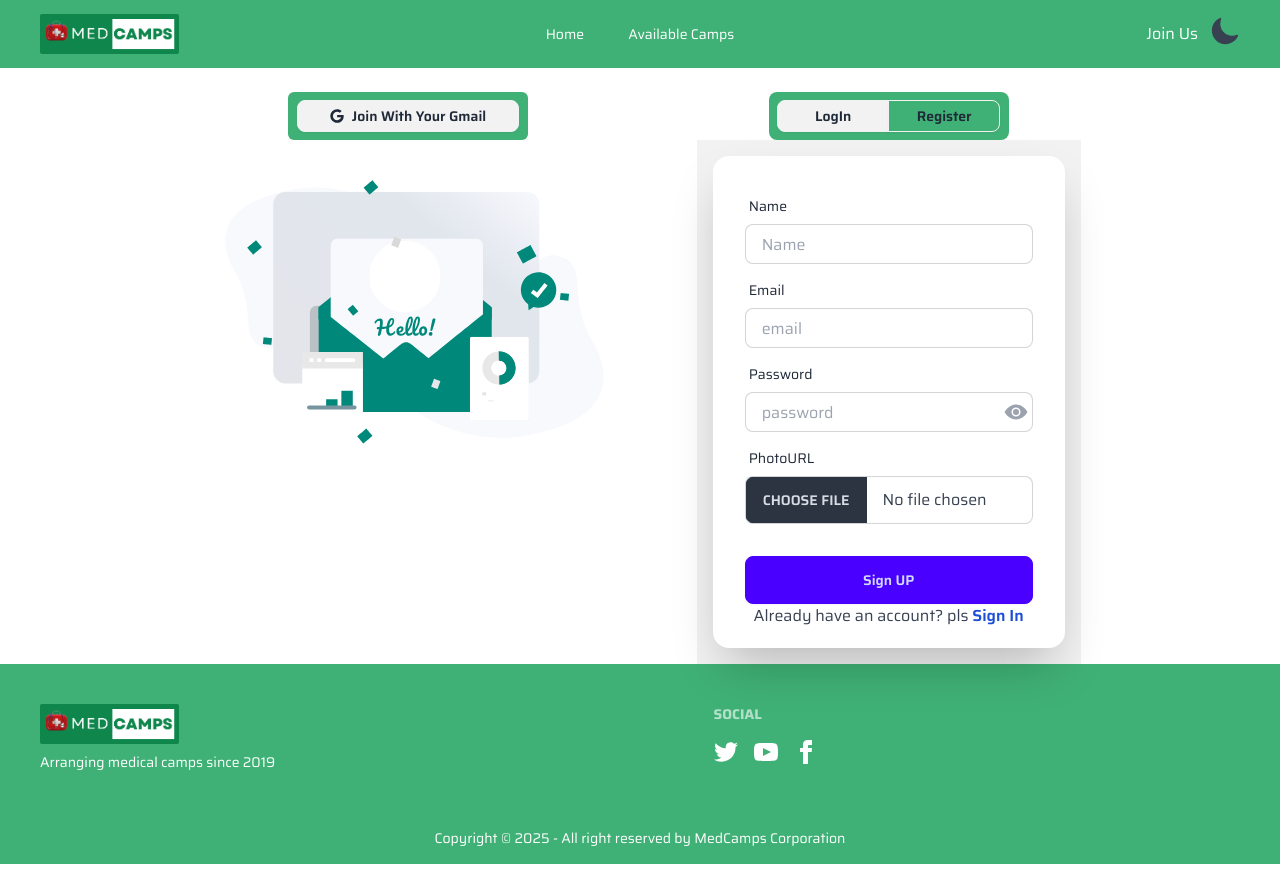
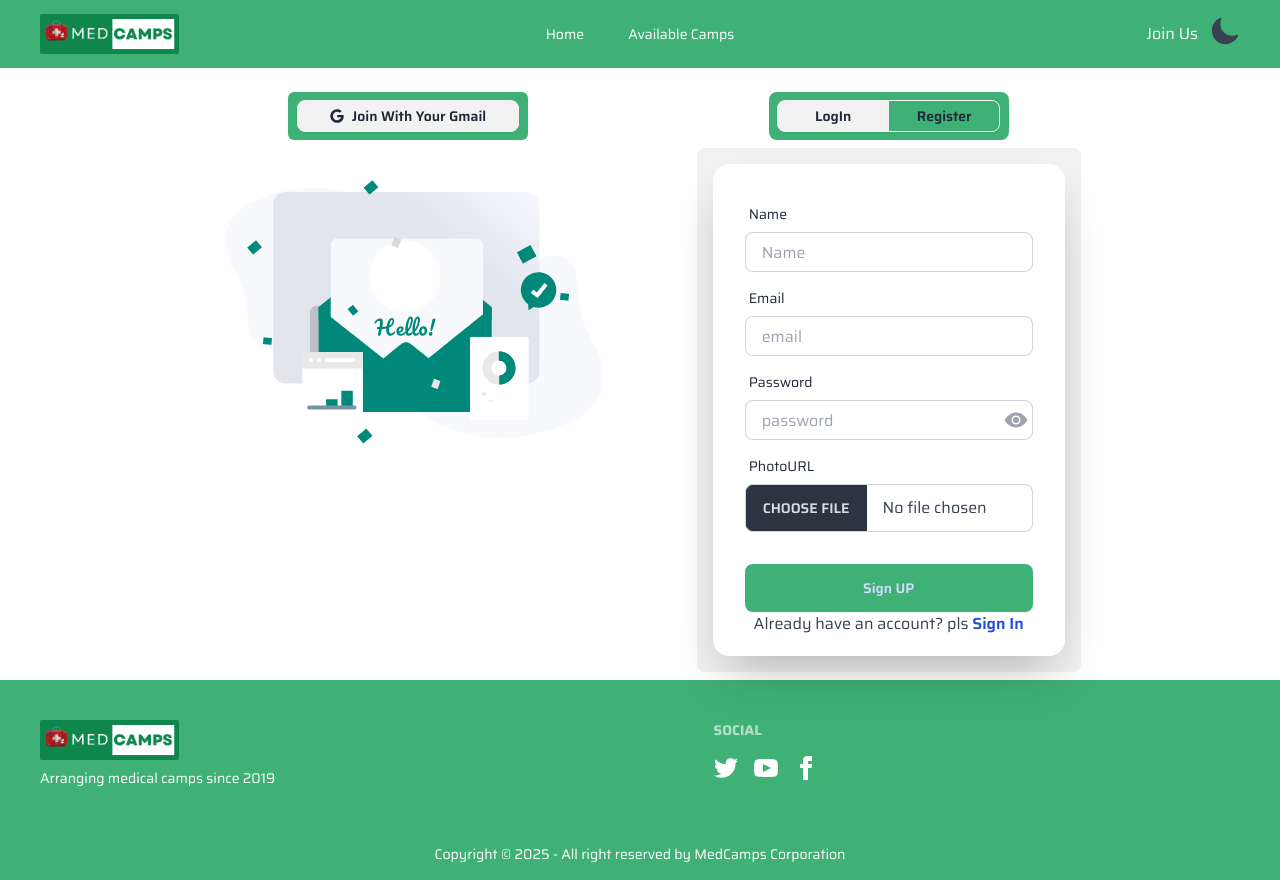
Before and after one commit to bornilshopno/medcamps-clientside, a React (Vite) app: page /join-us in a window 1280 px wide. Built offline with nearby package versions, Linux system fonts and the light colour scheme; no server answers.

Commit message:
CSS updated for registration poriton

```diff
--- a/src/Auths/Login.jsx
+++ b/src/Auths/Login.jsx
@@ -79,7 +79,7 @@ const Login = () => {
                                 <input type="text" ref={captchaRef} placeholder="typeCaptcha" name="captcha" className="input input-bordered h-10" onBlur={handleValidateCaptcha} required />
                             </div>
                             <div className="form-control mt-6">
-                                <button className="btn btn-primary" disabled={disable}>Login</button>
+                                <button className="btn btn-primary bg-primary border-none" disabled={disable}>Login</button>
                             </div>
                         </form>
                         <p className='text-center pb-4'>New to the website? pls <span className='text-blue-700 font-semibold'><button onClick={() => setRegistered(false)}>Sign Up</button></span> </p>
--- a/src/Auths/Register.jsx
+++ b/src/Auths/Register.jsx
@@ -87,7 +87,7 @@ const Register = () => {
   return (
     <div>
 
-      <div className=" bg-base-200 max-w-96 mx-auto text-gray-700">
+      <div className=" bg-base-200 max-w-96 mx-auto text-gray-700 rounded-lg my-2">
         <div className="hero-content ">
           <div className="card bg-base-100 w-full shadow-2xl ">
             <form className="card-body pb-0 relative" onSubmit={handleSubmit(onSubmit)}>
@@ -132,7 +132,7 @@ const Register = () => {
                 {errors.photoURL && <span className="text-red-500">This field is required</span>}
               </div>
               <div className="form-control mt-6">
-                <input type="submit" value="Sign UP" className="btn btn-primary" />
+                <input type="submit" value="Sign UP" className="btn btn-primary bg-primary border-none" />
 
               </div>
             </form>
```
